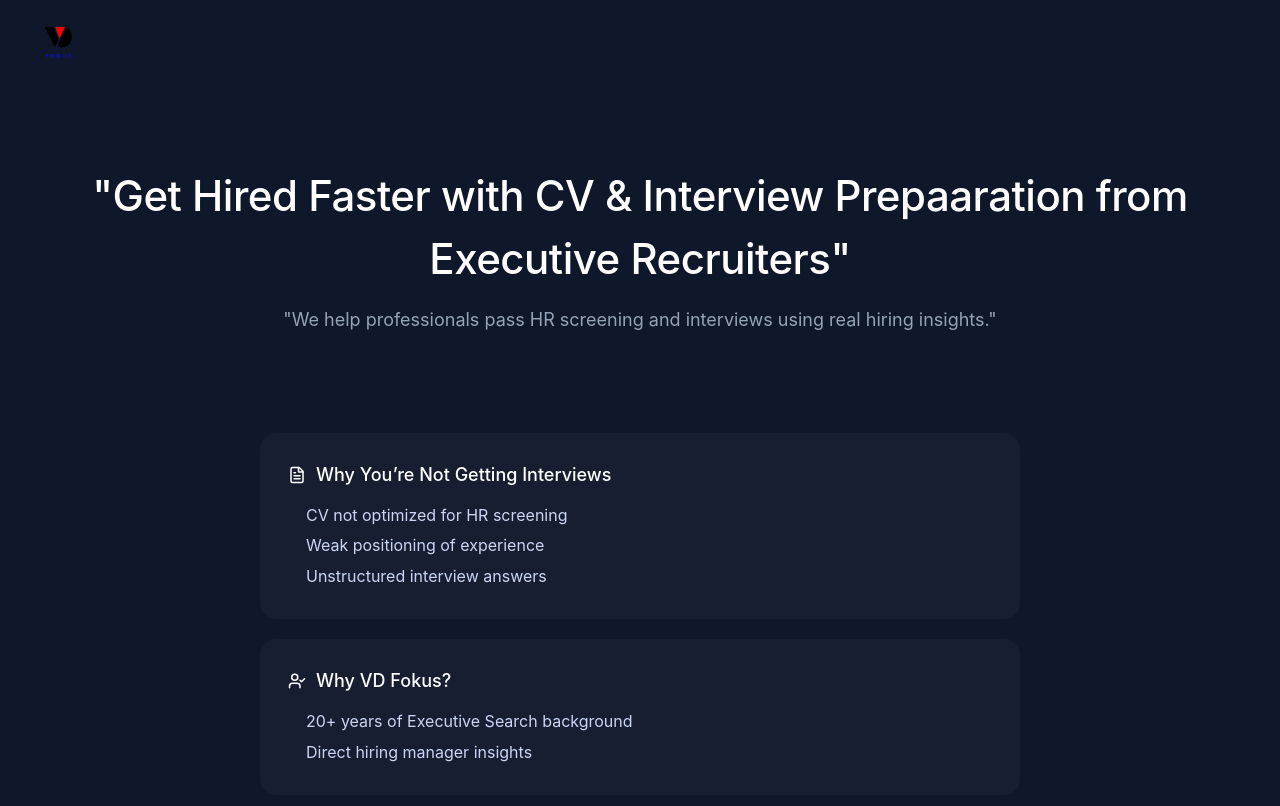
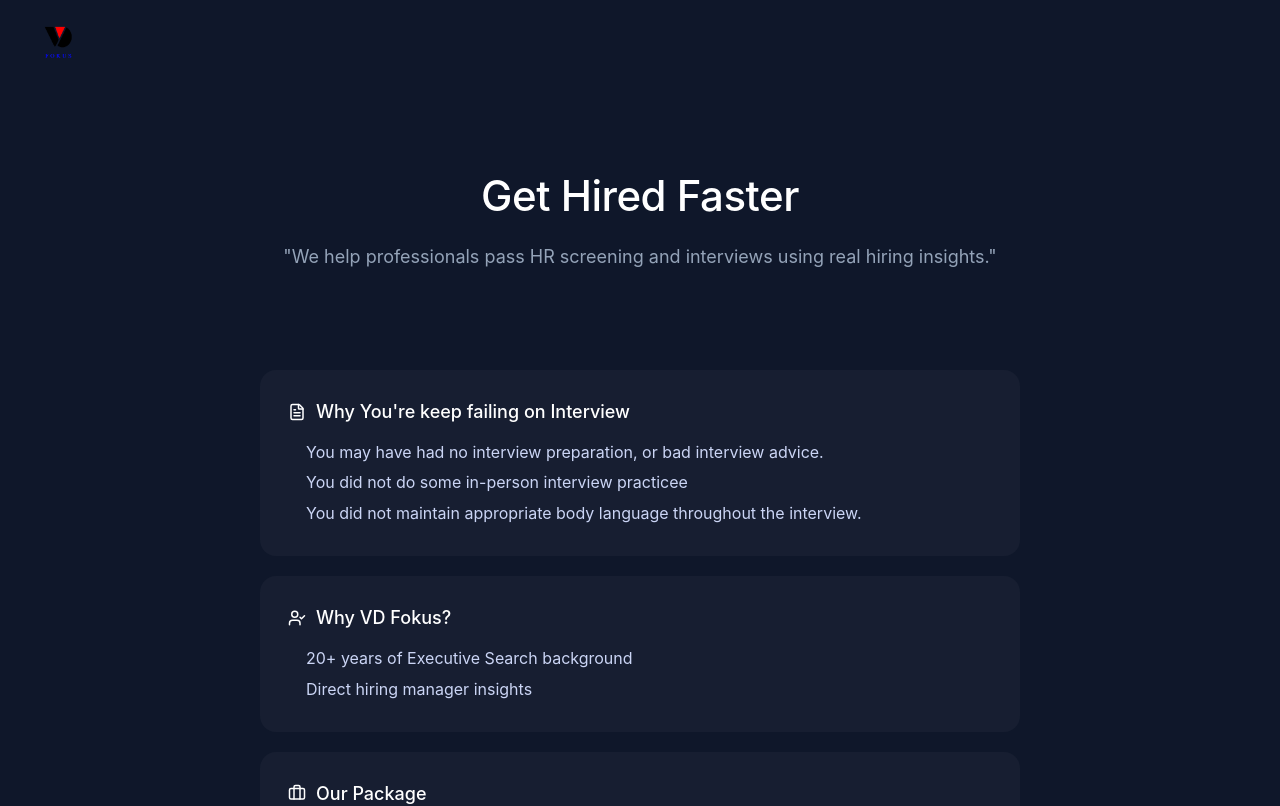
Before and after one commit to Ramzyjof/vd-fokus-landing, a Next.js app: page / in a window 1280 px wide. Shown: the top 806 px of the page. Built offline with nearby package versions, Linux system fonts and the light colour scheme.

Commit message:
Better Text In General

```diff
--- a/app/page.tsx
+++ b/app/page.tsx
@@ -12,12 +12,12 @@ export default function Page() {
 
   const sections = [
     {
-      title: "Why You’re Not Getting Interviews",
+      title: "Why You're keep failing on Interview",
       icon: <FileText size={18} />,
       items: [
-        "CV not optimized for HR screening",
-        "Weak positioning of experience",
-        "Unstructured interview answers"
+        "You may have had no interview preparation, or bad interview advice.",
+        "You did not do some in-person interview practicee",
+        "You did not maintain appropriate body language throughout the interview."
       ]
     },
     {
@@ -35,6 +35,8 @@ export default function Page() {
       items: [
         "CV Optimization",
         "Interview Preparation",
+        "Mock Interview"
+
       ]
     }
   ];
@@ -64,7 +66,7 @@ export default function Page() {
         }}
       >
         <h1 style={{ fontSize: "42px", fontWeight: 500, letterSpacing: "-0.5px" }}>
-          "Get Hired Faster with CV & Interview Prepaaration from Executive Recruiters"
+          Get Hired Faster
         </h1>
 
         <p style={{ marginTop: "16px", color: "#94a3b8", fontSize: "18px" }}>
@@ -112,7 +114,7 @@ export default function Page() {
       {/* CTA */}
       <div style={{ textAlign: "center", margin: "80px 0" }}>
         <a
-          href="https://wa.me/62XXXXXXXXXX"
+          href="https://wa.me/6281212940797"
           style={{
             padding: "14px 32px",
             borderRadius: "999px",
```
